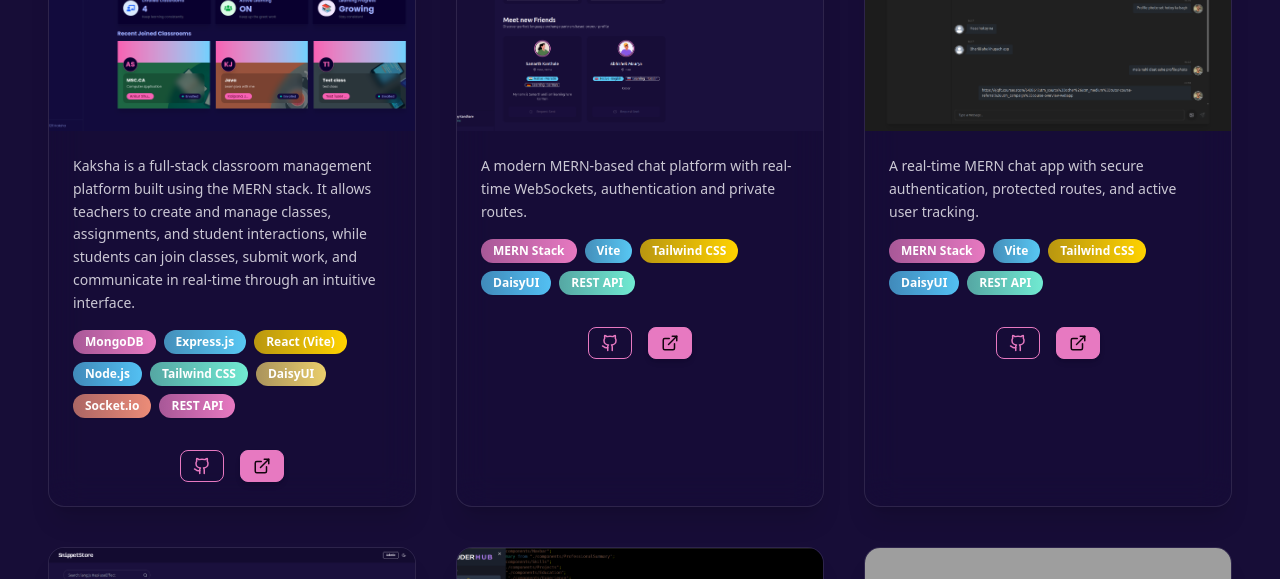
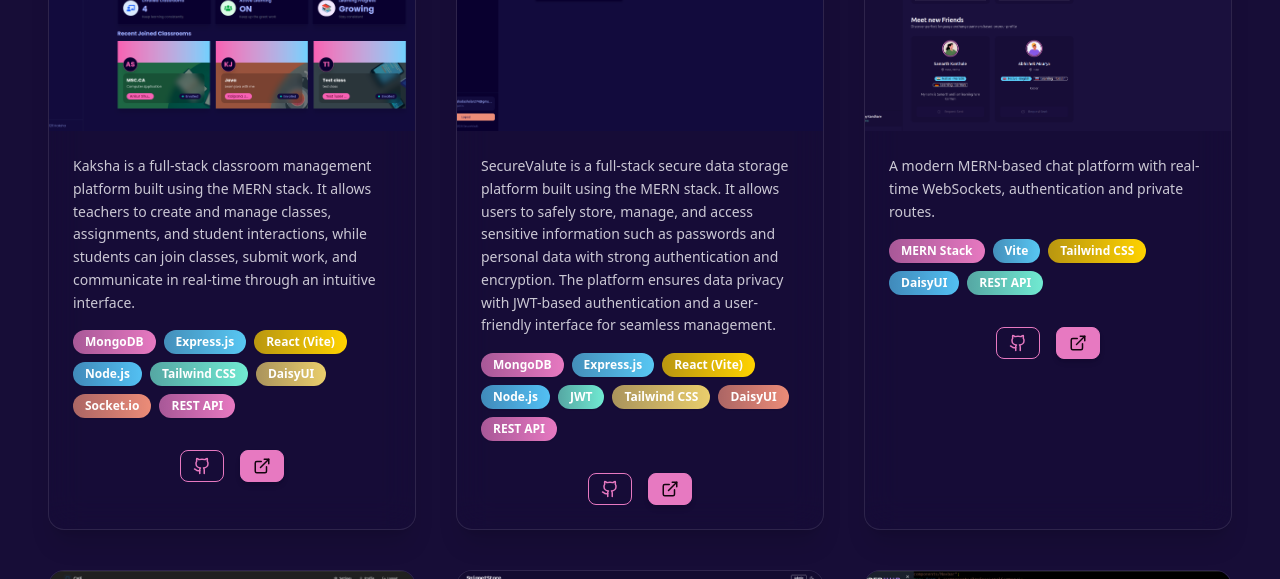
Before and after one commit to Ajay120503/portfolio-pro, a React (Vite) app: page / in a window 1280 px wide. Shown: the part 1780-2359 px from the top of the page. Built offline with nearby package versions, Linux system fonts and the light colour scheme; grey boxes are pictures that could not be loaded.

Commit message:
minar changes

```diff
--- a/src/components/Projects.jsx
+++ b/src/components/Projects.jsx
@@ -1,6 +1,7 @@
 import React from "react";
 import { Github, ExternalLink } from "lucide-react";
 import project0 from "../assets/projects/KAKSHA.png";
+import project6 from "../assets/projects/SECUREPASS.png";
 import project1 from "../assets/projects/FUNCHAT.png";
 import project2 from "../assets/projects/CWF.png";
 import project3 from "../assets/projects/SNIPPETSTORE.png";
@@ -22,6 +23,15 @@ const projects = [
       "Kaksha is a full-stack classroom management platform built using the MERN stack. It allows teachers to create and manage classes, assignments, and student interactions, while students can join classes, submit work, and communicate in real-time through an intuitive interface.",
     github: "https://github.com/Ajay120503/kaksh-v1.git",
     live: "https://kaksh-v1.vercel.app",
+  },
+  {
+    name: "SecureValute",
+    image: project6,
+    tech: "MongoDB, Express.js, React (Vite), Node.js, JWT, Tailwind CSS, DaisyUI, REST API",
+    description:
+      "SecureValute is a full-stack secure data storage platform built using the MERN stack. It allows users to safely store, manage, and access sensitive information such as passwords and personal data with strong authentication and encryption. The platform ensures data privacy with JWT-based authentication and a user-friendly interface for seamless management.",
+    github: "https://github.com/Ajay120503/SecureVault.git",
+    live: "https://secure-vault-pearl.vercel.app",
   },
   {
     name: "Fun Chat",
```
Also changed, not shown: src/assets/projects/SECUREPASS.png (added).
